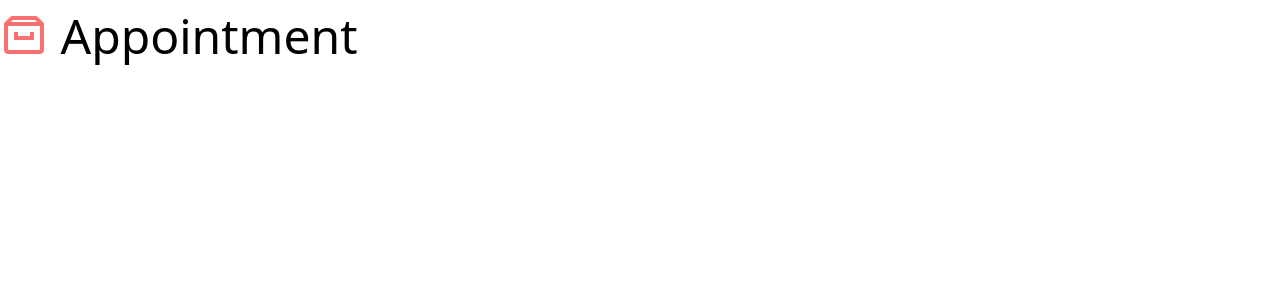
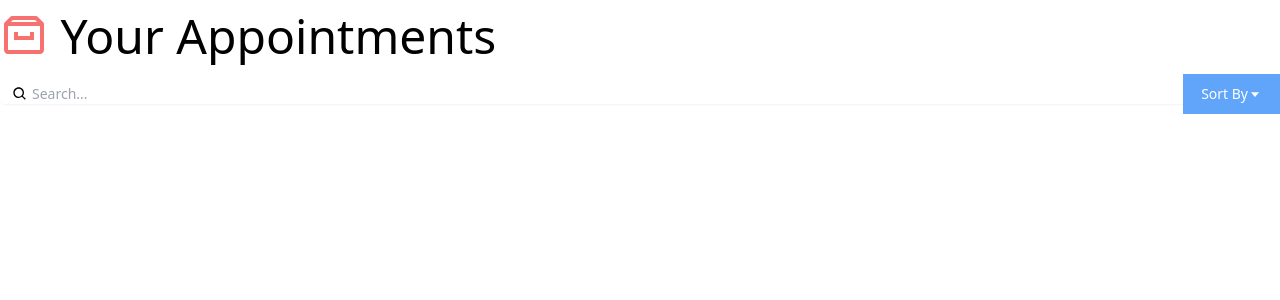
Before and after one commit to o-brayarn/react-user-interface, a React (Vite) app: page / in a window 1280 px wide. Shown: the top 300 px of the page. Built offline with nearby package versions, Linux system fonts and the light colour scheme.

Commit message:
Modify file

```diff
--- a/src/App.jsx
+++ b/src/App.jsx
@@ -1,13 +1,16 @@
 import { BiArchive } from "react-icons/bi";
+import Search from "./components/Search";
 
 function App() {
   return (
     <div className="App container mx-auto mt-3 font-thin">
       <h1 className="text-5xl">
         {" "}
-        <BiArchive className="inline-block text-red-400 align-top" />{" "}
-        Appointment
+        <BiArchive className="inline-block text-red-400 align-top" /> Your
+        Appointments
       </h1>
+
+      <Search />
     </div>
   );
 }
```
